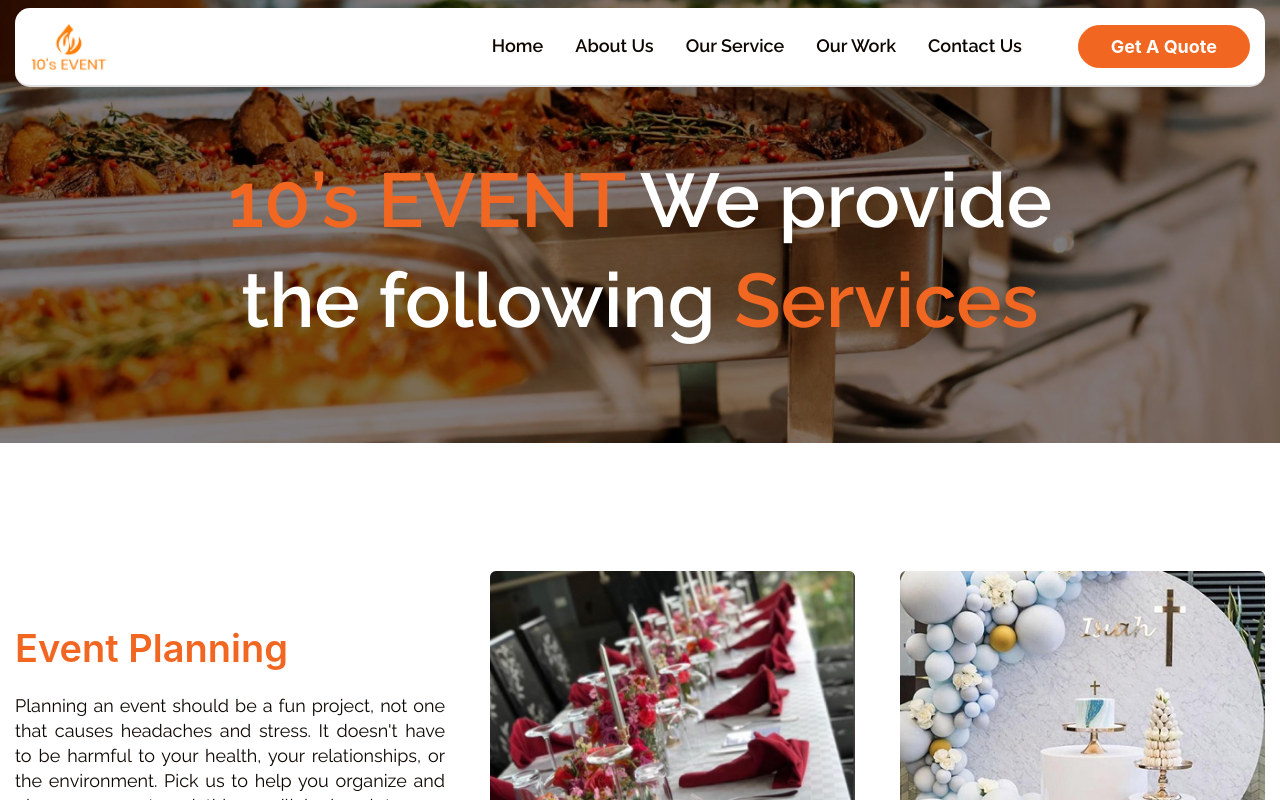
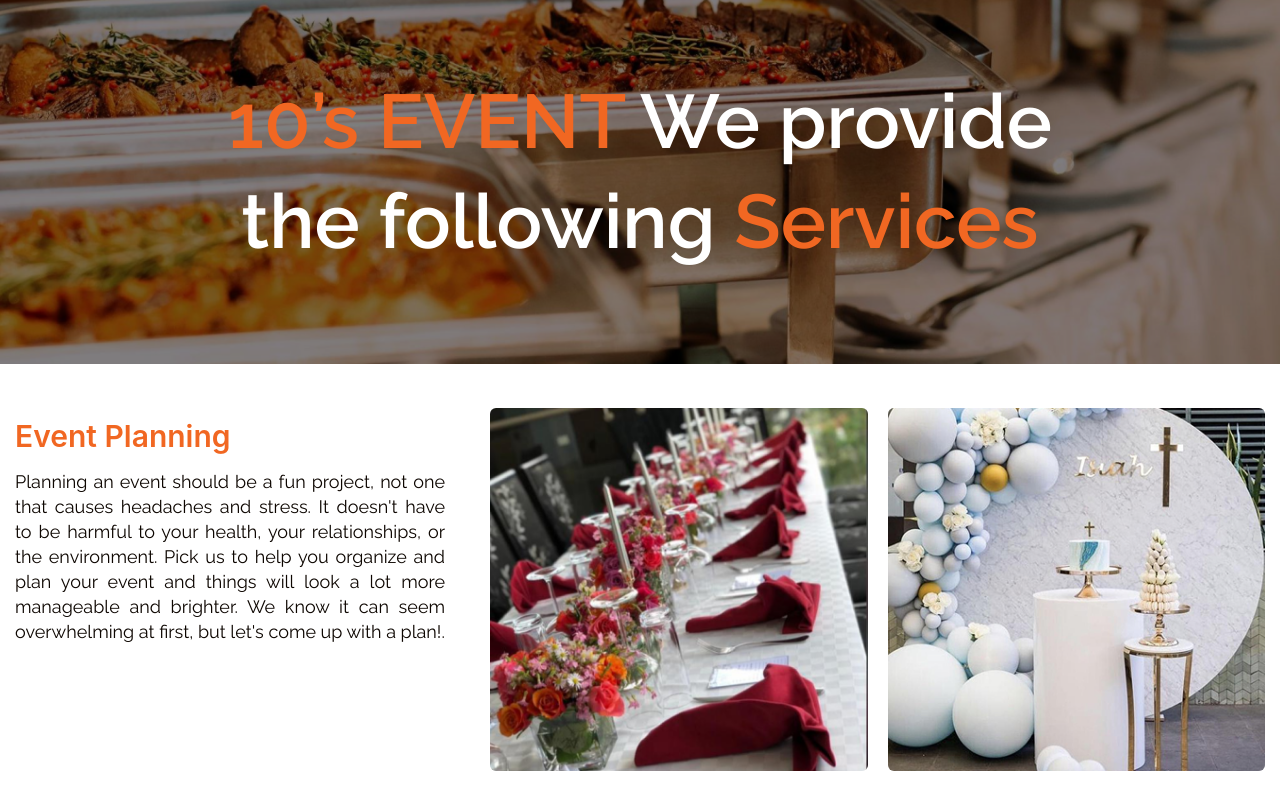
Before and after one commit to Roni006/10sEvent, a React (Vite) app: page /our-service in a window 1280 px wide. Shown: the top 800 px of the page. Built offline with nearby package versions, Linux system fonts and the light colour scheme.

Commit message:
finally responsive the service components of our service menu

```diff
--- a/src/Components/OurService/OurService.jsx
+++ b/src/Components/OurService/OurService.jsx
@@ -8,7 +8,7 @@ const OurService = () => {
     <>
       <ServiceBanner />
       <Service />
-      <CallToAction />
+      {/* <CallToAction /> */}
     </>
   );
 };
--- a/src/Layouts/RootLayOut.jsx
+++ b/src/Layouts/RootLayOut.jsx
@@ -5,7 +5,7 @@ import { Outlet } from "react-router";
 const RootLayOut = () => {
   return (
     <div>
-      <Navbar />
+      {/* <Navbar /> */}
       <Outlet />
     </div>
   );
--- a/src/pages/Service.jsx
+++ b/src/pages/Service.jsx
@@ -50,32 +50,37 @@ const Service = () => {
   ];
   return (
     <>
-      <section className="py-20">
+      <section className="md:py-0 sm:py-0 ">
         <Container>
           <div className="">
             {eventService.map((service, i) => (
-              <div className="flex items-center justify-center gap-11.25 pt-12">
-                <div className="max-w-107.5">
-                  <h2 className="text-[38px] font-semibold leading-12.25 text-[#f16722]">
+              <div className=" flex lg:flex-row flex-col justify-center sm:gap-11.25 gap-5 sm:pt-12 pt-8">
+                {/* left part  */}
+                <div className="lg:max-w-107.5 sm:max-w-auto mx-auto">
+                  <h2 className="lg:text-[30px] sm:text-[38px] text-[35px] lg:text-left text-center font-semibold leading-12.25 text-[#f16722]">
                     {service.title}
                   </h2>
-                  <p className="text-[#0d0600] leading-6.25 font-normal font-raleway text-[18px] pt-5 text-justify">
+                  <p className="text-[#0d0600] leading-6.25 font-normal font-raleway text-[18px] lg:pt-2 sm:pt-5  pt-2 text-justify">
                     {service.desc}
                   </p>
                 </div>
+
+                {/* right part */}
+                <div className="max-w-211.25 flex sm:flex-row flex-col items-center justify-center lg:gap-5 md:gap-8 sm:gap-5 gap-3 md:pt-4 sm:-mt-5 pt-0  ">
                   <div>
                     <img
-                    className="rounded-md"
+                      className="md:-w-[280px] w-full rounded-md"
                       src={service.img1}
                       alt="sevice images"
                     />
                   </div>
                   <div>
                     <img
-                    className="rounded-md"
+                      className="md:-w-70 w-full rounded-md"
                       src={service.img2}
                       alt="service images"
                     />
+                  </div>
                 </div>
               </div>
             ))}
```
Lines whose indentation alone changed are shown as unchanged.
